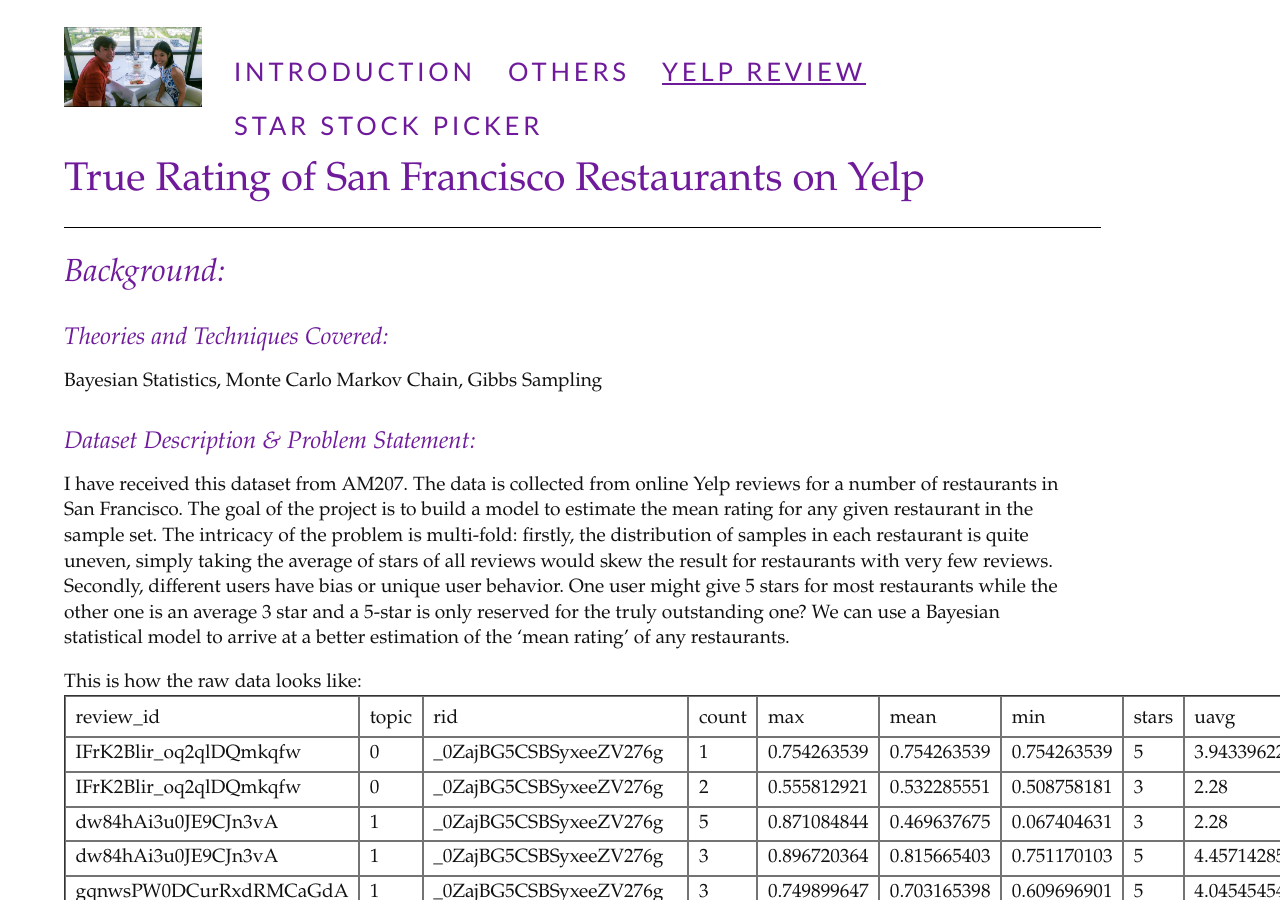
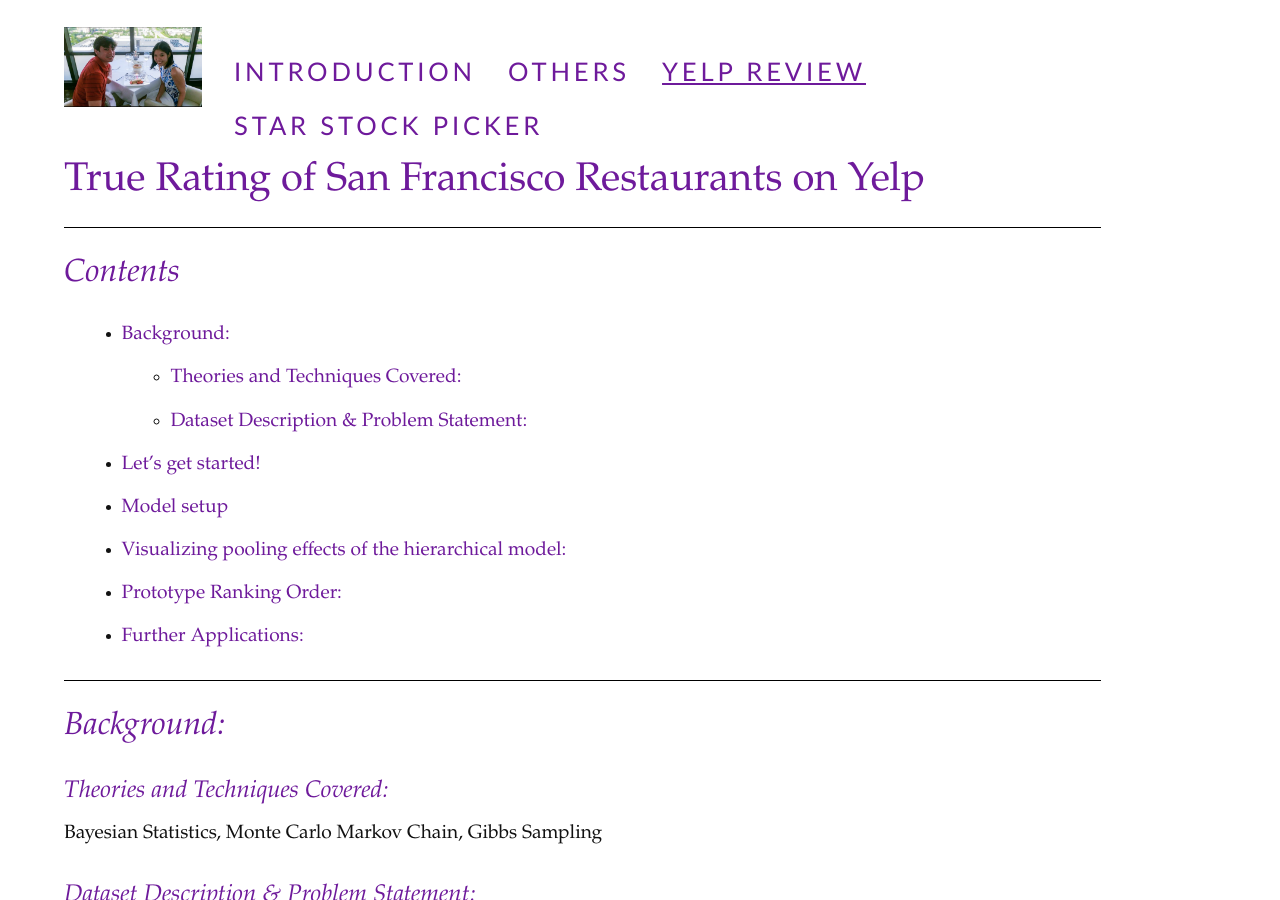
Before and after one commit to vionwinnie/old_website, a Jekyll site: the page built from YelpReview.md, in a window 1280 px wide and 900 px high. Built offline with Jekyll 4.4.1, drawn with Linux system fonts in a browser that asks for light colours; nearby versions of some CDN libraries; formulas are drawn with MathJax 3.

Commit message:
Update YelpReview.md

```diff
--- a/YelpReview.md
+++ b/YelpReview.md
@@ -5,6 +5,10 @@ layout: default
 nav_include: 3
 noline: 1
 ---
+## Contents
+{:.no_toc}
+*
+{: toc}
 
 ## Background:
 
```
